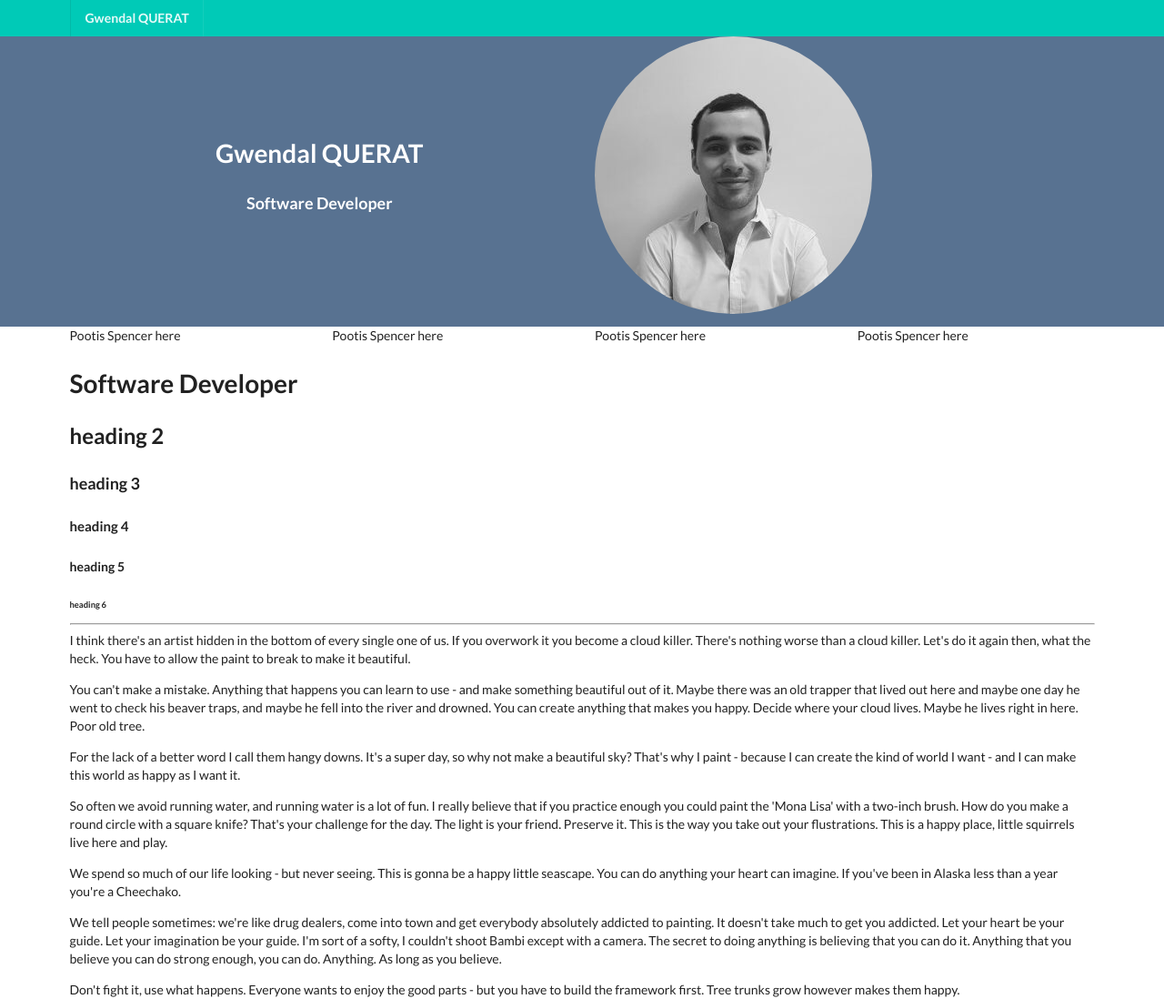
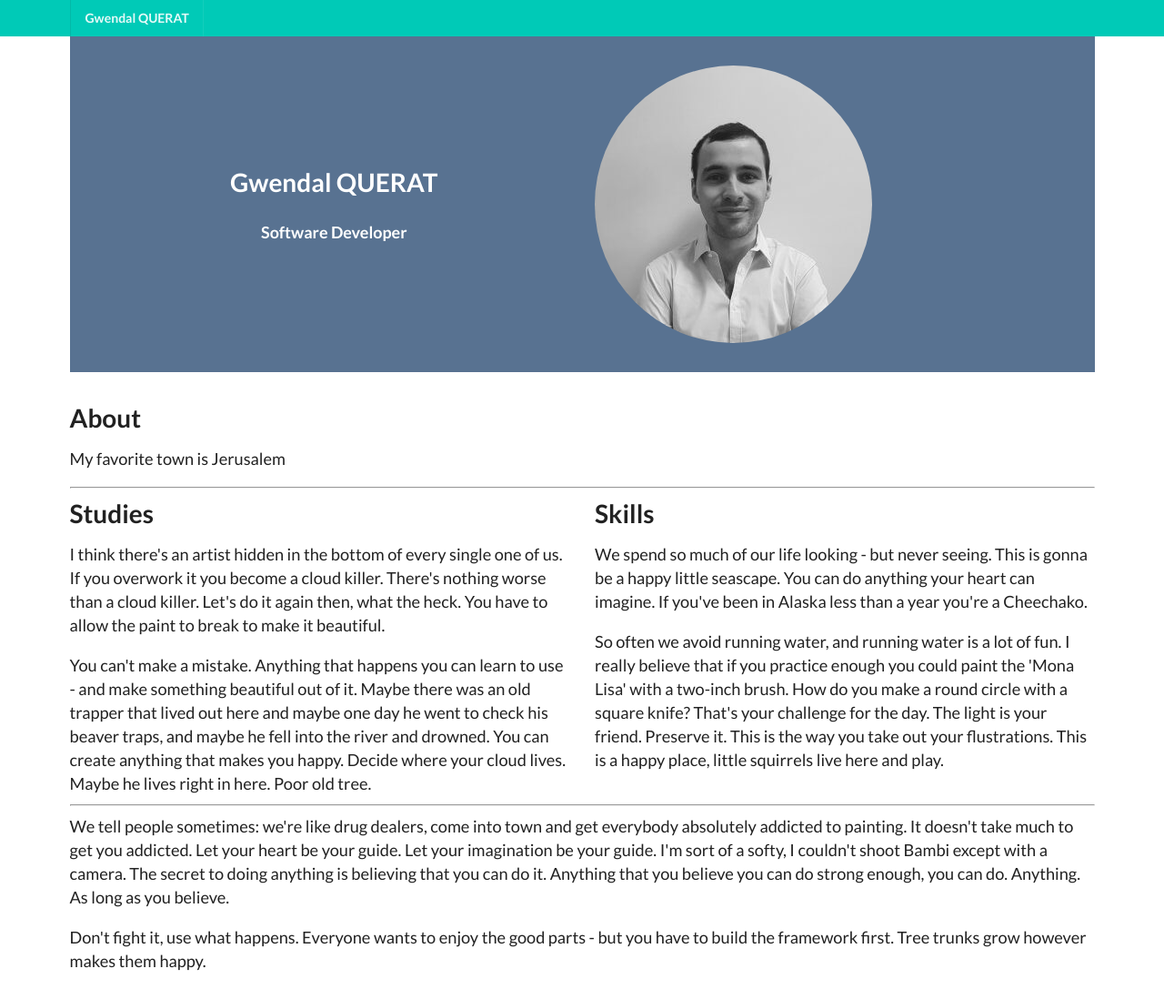
Before and after one commit to querat/gwendal.querat.pro, a PHP site: page / in a window 1280 px wide. Shown: the whole page at 91% size. After the commit the page ends 1067 px from the top, so only its background shows below. Run offline with PHP 8.4, Linux system fonts and the light colour scheme.

Commit message:
added skills & studies parts

```diff
--- a/index.html
+++ b/index.html
@@ -21,9 +21,7 @@
     </div>
 </div>
 
-
-<!--<div  id="header" class="ui inverted menu">-->
-<div id=header class="ui container color2">
+<header class="ui container color2">
     <div class="ui container">
         <div class="ui grid middle aligned color2">
             <div class="column eight wide center aligned">
@@ -35,47 +33,46 @@
             </div>
         </div>
     </div>
+</header>
+
+<div class="ui container">
+    <h1 class="header">About</h1>
+    <p>My favorite town is Jerusalem</p>
+
+    <hr/>
 </div>
-<!--</div>-->
+
 
 <div class="ui container">
 
-    <div class="ui grid">
-        <div class="four wide column">Pootis Spencer here</div>
-        <div class="four wide column">Pootis Spencer here</div>
-        <div class="four wide column">Pootis Spencer here</div>
-        <div class="four wide column">Pootis Spencer here</div>
+    <div class="ui two column grid text">
+        <div class="column">
+            <h1 class="header">Studies</h1>
+            <p >I think there's an artist hidden in the bottom of every single one of us. If you overwork it you become a
+                cloud killer. There's nothing worse than a cloud killer. Let's do it again then, what the heck. You have to
+                allow the paint to break to make it beautiful.</p>
+            <p>You can't make a mistake. Anything that happens you can learn to use - and make something beautiful out of
+                it. Maybe there was an old trapper that lived out here and maybe one day he went to check his beaver traps,
+                and maybe he fell into the river and drowned. You can create anything that makes you happy. Decide where
+                your cloud lives. Maybe he lives right in here. Poor old tree.</p>
+        </div>
+        <div class="column">
+            <h1 class="header">Skills</h1>
+            <p>We spend so much of our life looking - but never seeing. This is gonna be a happy little seascape. You can do
+                anything your heart can imagine. If you've been in Alaska less than a year you're a Cheechako.</p>
+            <p>So often we avoid running water, and running water is a lot of fun. I really believe that if you practice
+                enough you could paint the 'Mona Lisa' with a two-inch brush. How do you make a round circle with a square
+                knife? That's your challenge for the day. The light is your friend. Preserve it. This is the way you take
+                out your flustrations. This is a happy place, little squirrels live here and play.</p>
+        </div>
     </div>
 
-    <h1 class="ui header">Software Developer</h1>
-    <h2 class="ui header">heading 2</h2>
-    <h3 class="ui header">heading 3</h3>
-    <h4 class="ui header">heading 4</h4>
-    <h5 class="ui header">heading 5</h5>
-    <h6 class="ui header">heading 6</h6>
+    <hr/>
 
-    <hr/>
     <div class="ui container">
-        <p>I think there's an artist hidden in the bottom of every single one of us. If you overwork it you become a
-            cloud killer. There's nothing worse than a cloud killer. Let's do it again then, what the heck. You have to
-            allow the paint to break to make it beautiful.</p>
 
-        <p>You can't make a mistake. Anything that happens you can learn to use - and make something beautiful out of
-            it. Maybe there was an old trapper that lived out here and maybe one day he went to check his beaver traps,
-            and maybe he fell into the river and drowned. You can create anything that makes you happy. Decide where
-            your cloud lives. Maybe he lives right in here. Poor old tree.</p>
 
-        <p>For the lack of a better word I call them hangy downs. It's a super day, so why not make a beautiful sky?
-            That's why I paint - because I can create the kind of world I want - and I can make this world as happy as I
-            want it.</p>
 
-        <p>So often we avoid running water, and running water is a lot of fun. I really believe that if you practice
-            enough you could paint the 'Mona Lisa' with a two-inch brush. How do you make a round circle with a square
-            knife? That's your challenge for the day. The light is your friend. Preserve it. This is the way you take
-            out your flustrations. This is a happy place, little squirrels live here and play.</p>
-
-        <p>We spend so much of our life looking - but never seeing. This is gonna be a happy little seascape. You can do
-            anything your heart can imagine. If you've been in Alaska less than a year you're a Cheechako.</p>
 
         <p>We tell people sometimes: we're like drug dealers, come into town and get everybody absolutely addicted to
             painting. It doesn't take much to get you addicted. Let your heart be your guide. Let your imagination be
--- a/style/cv.css
+++ b/style/cv.css
@@ -1,6 +1,12 @@
-#header {
+header {
     margin-top:         40px;
-    width: 100vw;
+    width:              100vw;
+    padding:            32px;
+    margin-bottom:      32px;
+}
+
+body {
+    font-size: 1.3rem;
 }
 
 .color2 {
```
Also changed, not shown: palette.txt (+5 -5 lines).
